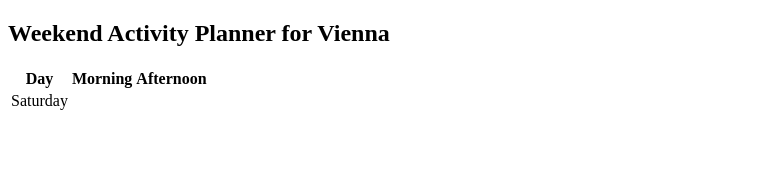
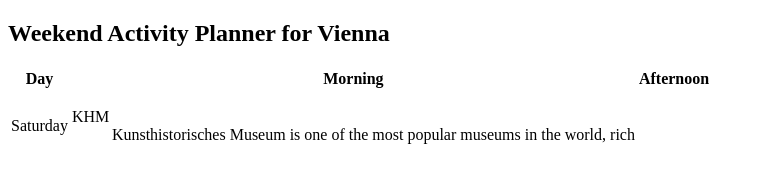
Before and after one commit to abedal96/html_day2_exercise1, a plain HTML site: page Hermann/index.html in a window 1280 px wide. Shown: the whole page, without its empty margins (0-763 px from the left). Drawn offline with Linux system fonts and the light colour scheme.

Commit message:
add element in table

```diff
--- a/Hermann/index.html
+++ b/Hermann/index.html
@@ -26,7 +26,12 @@
                 </td>
                 <td>
                     <dl>
-
+                        <dt>
+                            KHM
+                        </dt>
+                        <dd>
+                            Kunsthistorisches Museum is one of the most popular museums in the world, rich
+                        </dd>
                     </dl>
                 </td>
                 <td></td>
```
